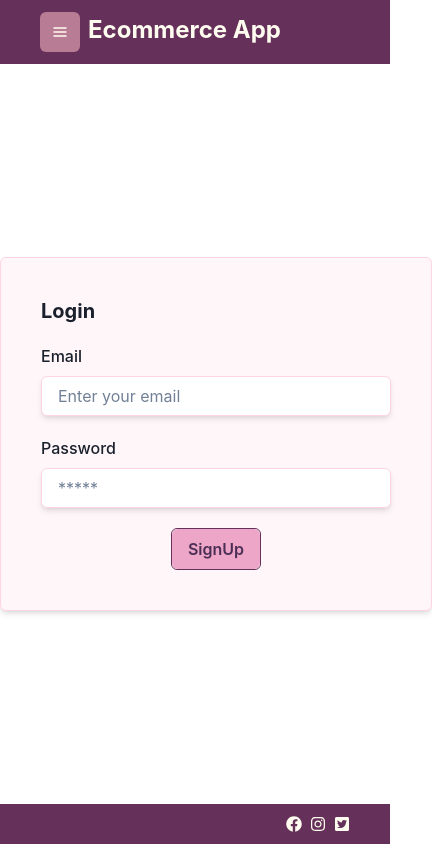
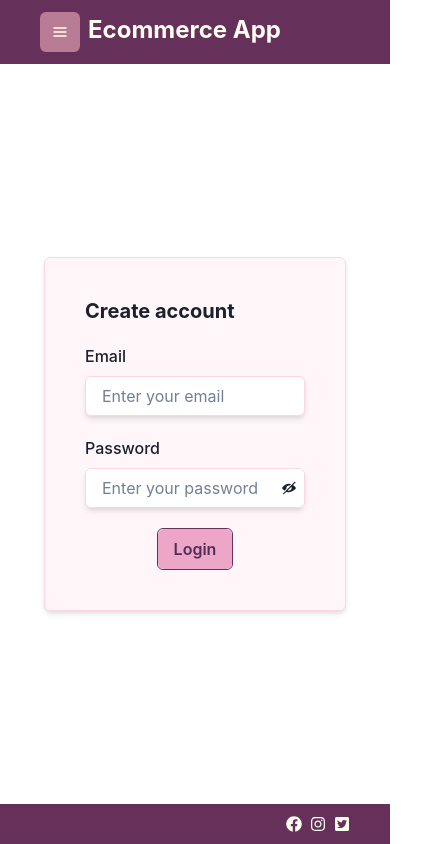
Before and after one commit to shreya2057/Ecommerce_app, a React (Vite) app: page /login in a window 390 px wide. Shown: the whole page, 432 px wide, since content can reach past the window. Built offline with nearby package versions, Linux system fonts and the light colour scheme.

Commit message:
Responsiveness added to UI components

```diff
--- a/src/components/CartCards.tsx
+++ b/src/components/CartCards.tsx
@@ -1,9 +1,7 @@
 import {
     Box,
-    Button,
     Card,
     CardBody,
-    CardFooter,
     Flex,
     Heading,
     Image,
@@ -13,7 +11,7 @@ import {
 function CartItems(pt:{title:string, price: number}){
     return (
         <Card
-            width={"500px"}
+            width={{"md":"500px"}}
             height={"min-content"}
             borderWidth={1}
             borderColor={"#ffd5e5"}
--- a/src/router/router.tsx
+++ b/src/router/router.tsx
@@ -11,7 +11,6 @@ import SignUp from "../screen/users/Signup";
 import UserDetails from "../screen/users/UserDetails";
 import HomeScreen from "../screen/Home";
 import Carts from "../screen/items/Cart";
-import Test from "../screen/users/Test";
 
 function AppRouter(){
     return (
@@ -25,7 +24,6 @@ function AppRouter(){
                         <Route path="/cart" element={<Carts/>}/>
                         <Route path="/login" element={<Login/>}/>
                         <Route path="/signup" element={<SignUp/>}/>
-                        <Route path="/test" element={<Test/>}/>
                     </Route>
 
 
--- a/src/screen/items/Orders.tsx
+++ b/src/screen/items/Orders.tsx
@@ -7,7 +7,8 @@ import {
     Th,
     Thead,
     Tr,
-    Heading
+    Heading,
+    Box
 } from "@chakra-ui/react";
 import Banner from "../../components/Banner";
 function Orders(){
@@ -26,9 +27,8 @@ function Orders(){
                     <Flex direction={"row"} align={"center"} justifyContent={"space-between"}>
                         <Heading fontSize={"lg"} >Ordered Products</Heading>
                     </Flex>
-                    <Flex width={"100%"} align={"center"} m={4}>
+                    <Box width={{"base":300,"md":700, "lg": "100%"}} display={"flex"} alignContent={"center"} m={4} overflowX={"auto"}>
                         <TableContainer
-                            width={"min-content"}
                             borderWidth={1}
                             borderColor={"#ffd5e5"}
                             rounded={"base"}
@@ -69,7 +69,7 @@ function Orders(){
                                 </Tbody>
                             </Table>
                         </TableContainer>
-                    </Flex>
+                    </Box>
                 </Flex>
             </Flex>
         </Flex>
--- a/src/screen/users/Login.tsx
+++ b/src/screen/users/Login.tsx
@@ -8,12 +8,24 @@ import {
     Center,
     FormLabel,
     Stack,
-    Heading
+    Heading,
+    InputGroup,
+    InputRightElement,
+    IconButton,
+    useBreakpointValue
+    // Container
 } from "@chakra-ui/react";
 // import { useNavigate } from "react-router-dom";
 import Signup from "../../app-images/signup.jpg"
 import CustomButton from "../../components/CustomButton";
+import { useState } from "react";
+import { ViewIcon, ViewOffIcon } from "@chakra-ui/icons";
 function Login(){
+    const [showPassword, setshowPassword] = useState(false)
+    const passwordVisibility = () => setshowPassword(!showPassword)
+    const hidden = useBreakpointValue({"base": true, "sm": true, "md": true, "xl": false});
+
+
     return (
         <Flex direction={"row"} minHeight={"100%"} width={"100%"}>
             <Flex
@@ -21,7 +33,7 @@ function Login(){
                 height={"100%"}
                 bgColor={"#c691a4"}
                 direction={"column"}
-                // hidden = {hidden}
+                hidden = {hidden}
             >
                 <Image src={Signup} height={"100%"}/>
             </Flex>
@@ -44,13 +56,13 @@ function Login(){
                             // onSubmit={handleSubmit(submit_data)}
                         >
                             <Stack spacing={5}>
-                                <Heading fontSize={"xl"}>Login</Heading>
+                                <Heading fontSize={"xl"}>Create account</Heading>
                                 <FormControl
                                     // isInvalid={!!errors.name}
                                 >
                                     <FormLabel htmlFor="name">Email</FormLabel>
                                     <Input
-                                        width={350}
+                                        width={{"base":220,"md":350}}
                                         placeholder="Enter your email"
                                         bgColor={"white"}
                                         type="text"
@@ -73,12 +85,15 @@ function Login(){
                                     // isInvalid={!!errors.start}
                                 >
                                     <FormLabel htmlFor="name">Password</FormLabel>
+
+                                    <InputGroup size='md' backgroundColor={"white"} display={"flex"}  width={{"base":220,"md":350}}>
                                         <Input
-                                        width={350}
+
                                             borderColor={"#ffd5e5"}
-                                        placeholder="*****"
+                                            placeholder="Enter your password"
                                             bgColor={"white"}
-                                        type="password"
+
+                                            type={showPassword ? "text" : "password"}
                                             shadow={"md"}
                                             // {
                                             //     ...register(
@@ -89,13 +104,26 @@ function Login(){
                                             //     )
                                             // }
                                         />
+                                        <InputRightElement width={{"base": "2rem", "md":'4.5rem'}} alignSelf={"center"}>
+                                            <IconButton
+                                                width={{"base": "1rem", "md":'4.5rem'}}
+                                                h={{"base": "0.75rem", "md":'1.75rem'}}
+                                                size='sm'
+                                                aria-label="Password"
+                                                backgroundColor={"inherit"}
+                                                _hover={{bgColor: "white"}}
+                                                icon={showPassword ? <ViewIcon/> : <ViewOffIcon/>}
+                                                onClick={passwordVisibility}
+                                            />
+                                        </InputRightElement>
+                                    </InputGroup>
                                     <FormErrorMessage>
                                         {/* {errors.start?.message} */}
                                     </FormErrorMessage>
                                 </FormControl>
                                 <Center>
                                     <Box p={0} borderColor={"#653059"} borderWidth={1} rounded={"md"}>
-                                        <CustomButton label="SignUp"/>
+                                        <CustomButton label="Login"/>
                                     </Box>
                                 </Center>
                             </Stack>
--- a/src/screen/users/Signup.tsx
+++ b/src/screen/users/Signup.tsx
@@ -11,7 +11,8 @@ import {
     Heading,
     InputGroup,
     InputRightElement,
-    IconButton
+    IconButton,
+    useBreakpointValue
     // Container
 } from "@chakra-ui/react";
 // import { useNavigate } from "react-router-dom";
@@ -20,8 +21,10 @@ import CustomButton from "../../components/CustomButton";
 import { useState } from "react";
 import { ViewIcon, ViewOffIcon } from "@chakra-ui/icons";
 function SignUp(){
-    const [showPassword, setshowPassword] = useState(false)
-    const passwordVisibility = () => setshowPassword(!showPassword)
+    const [showPassword, setshowPassword] = useState(false);
+    const passwordVisibility = () => setshowPassword(!showPassword);
+    const hidden = useBreakpointValue({"base": true, "sm": true, "md": true, "xl": false});
+
 
     return (
         <Flex direction={"row"} minHeight={"100%"} width={"100%"}>
@@ -30,7 +33,7 @@ function SignUp(){
                 height={"100%"}
                 bgColor={"#c691a4"}
                 direction={"column"}
-                // hidden = {hidden}
+                hidden = {hidden}
             >
                 <Image src={Signup} height={"100%"}/>
             </Flex>
@@ -59,7 +62,7 @@ function SignUp(){
                                 >
                                     <FormLabel htmlFor="name">Email</FormLabel>
                                     <Input
-                                        width={350}
+                                        width={{"base":220,"md":350}}
                                         placeholder="Enter your email"
                                         bgColor={"white"}
                                         type="text"
@@ -83,9 +86,9 @@ function SignUp(){
                                 >
                                     <FormLabel htmlFor="name">Password</FormLabel>
 
-                                    <InputGroup size='md' backgroundColor={"white"} display={"flex"}>
+                                    <InputGroup size='md' backgroundColor={"white"} display={"flex"}  width={{"base":220,"md":350}}>
                                         <Input
-                                            width={350}
+
                                             borderColor={"#ffd5e5"}
                                             placeholder="Enter your password"
                                             bgColor={"white"}
@@ -101,9 +104,10 @@ function SignUp(){
                                             //     )
                                             // }
                                         />
-                                        <InputRightElement width='4.5rem' alignSelf={"center"}>
+                                        <InputRightElement width={{"base": "2rem", "md":'4.5rem'}} alignSelf={"center"}>
                                             <IconButton
-                                                h='1.75rem'
+                                                width={{"base": "1rem", "md":'4.5rem'}}
+                                                h={{"base": "0.75rem", "md":'1.75rem'}}
                                                 size='sm'
                                                 aria-label="Password"
                                                 backgroundColor={"inherit"}
```
Also changed, not shown: src/components/Banner.tsx (+13 -6 lines), src/screen/items/Cart.tsx (+3 -5 lines), src/screen/items/Shopping.tsx (+4 -4 lines). Lines whose indentation alone changed are shown as unchanged.
